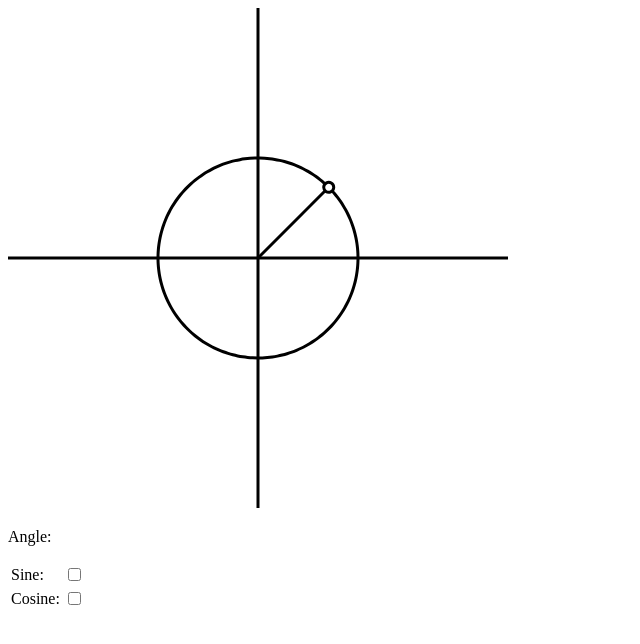
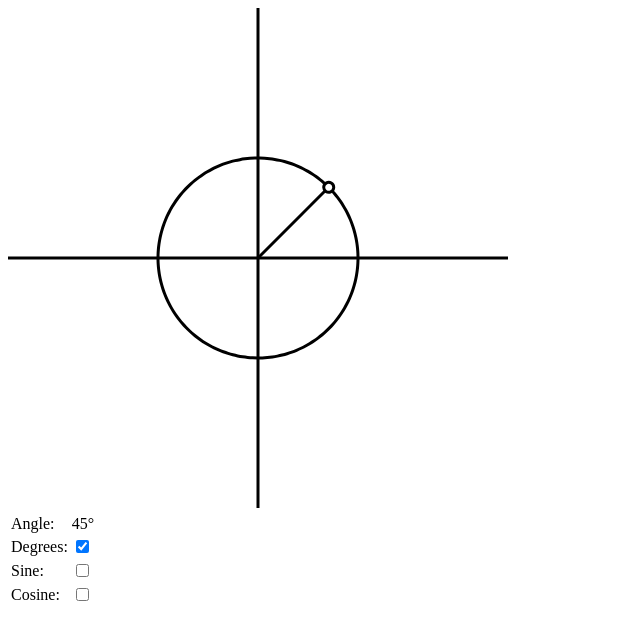
Before and after one commit to loopspace/trigonometry, a plain HTML site: page index.html in a window 1280 px wide. Shown: the whole page, without its empty margins (0-640 px from the left). Drawn offline with Linux system fonts and the light colour scheme.

Commit message:
Added degrees option

```diff
--- a/index.html
+++ b/index.html
@@ -9,12 +9,23 @@
   </head>
   <body>
     <canvas id="trig" width="500" height="500"></canvas>
-    <br>
-    <p>
-      Angle: <span id="ang"></span>
-    </p>
     <form id="form">
       <table>
+	<tr>
+	  <td>
+	    Angle:
+	  </td>
+	  <td>
+	    <span id="ang"></span>
+	  </td>
+	</tr>
+	<tr>
+	  <td>
+	    Degrees:
+	  </td>
+	  <td><input type="checkbox" id="degrees" name="degrees" checked="checked">
+	  </td>
+	</tr>
 	<tr>
 	  <td>
 	    Sine:
--- a/trigonometry.js
+++ b/trigonometry.js
@@ -4,13 +4,18 @@ var clicked;
 var angdisplay;
 var sbox;
 var cbox;
+var dbox;
+var deg = true;
 
 function init() {
     angdisplay = document.querySelector('#ang');
     sbox = document.querySelector('#sine');
     cbox = document.querySelector('#cosine');
+    dbox = document.querySelector('#degrees');
     sbox.onchange = draw;
     cbox.onchange = draw;
+    dbox.onchange = setAngle;
+    setAngle();
     var g = document.querySelector("#trig");
     g.addEventListener("mousedown",doMouseDown,false);
     g.addEventListener("mouseup",doMouseUp,false);
@@ -198,7 +203,11 @@ function reset(e) {
 
     if (ang < -4*Math.PI)
 	ang += 4*Math.PI;
-    angdisplay.innerHTML = Math.round(ang*100)/100;
+    if (deg) {
+	angdisplay.innerHTML = Math.round(ang*100*180/Math.PI)/100 + "°";
+    } else {
+	angdisplay.innerHTML = Math.round(ang*100)/100;
+    }
     /*
     if (nang > Math.PI + ang) {
 	nang -= 2*Math.PI;
@@ -239,3 +248,12 @@ function clear(c) {
     c.clearRect(0, 0, c.canvas.width, c.canvas.height);
     c.restore();
 }
+
+function setAngle() {
+    deg = dbox.checked;
+    if (deg) {
+	angdisplay.innerHTML = Math.round(ang*100*180/Math.PI)/100 + "°";
+    } else {
+	angdisplay.innerHTML = Math.round(ang*100)/100;
+    }
+}
```
